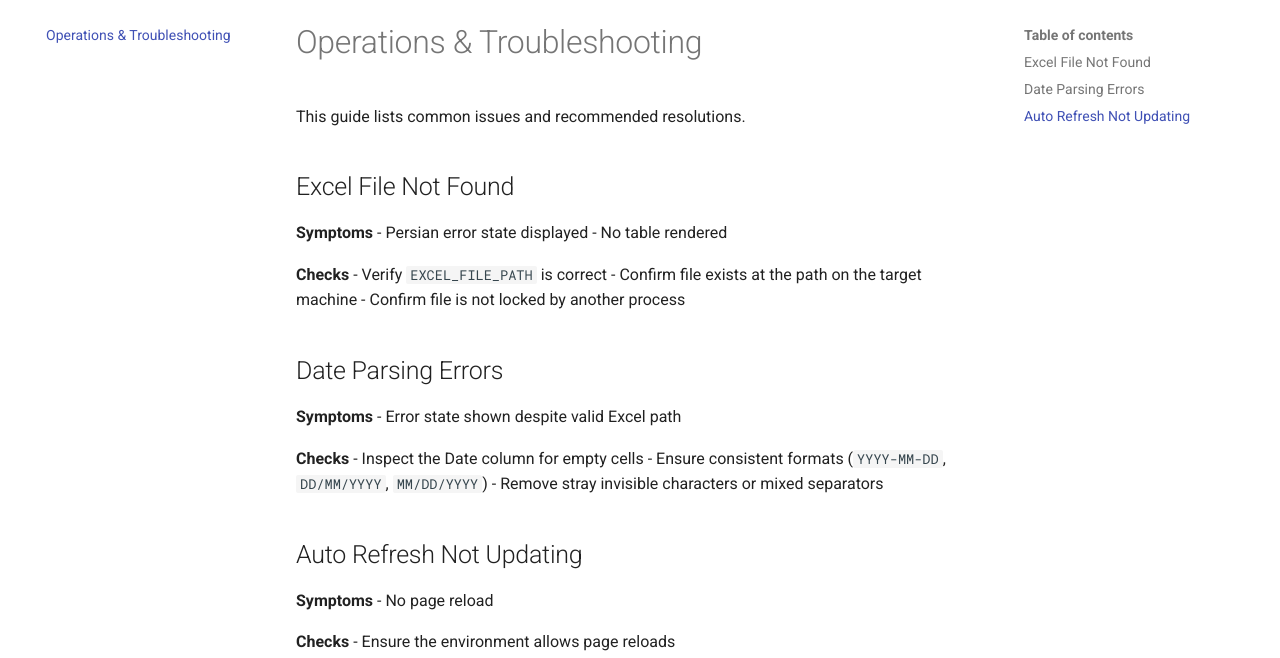
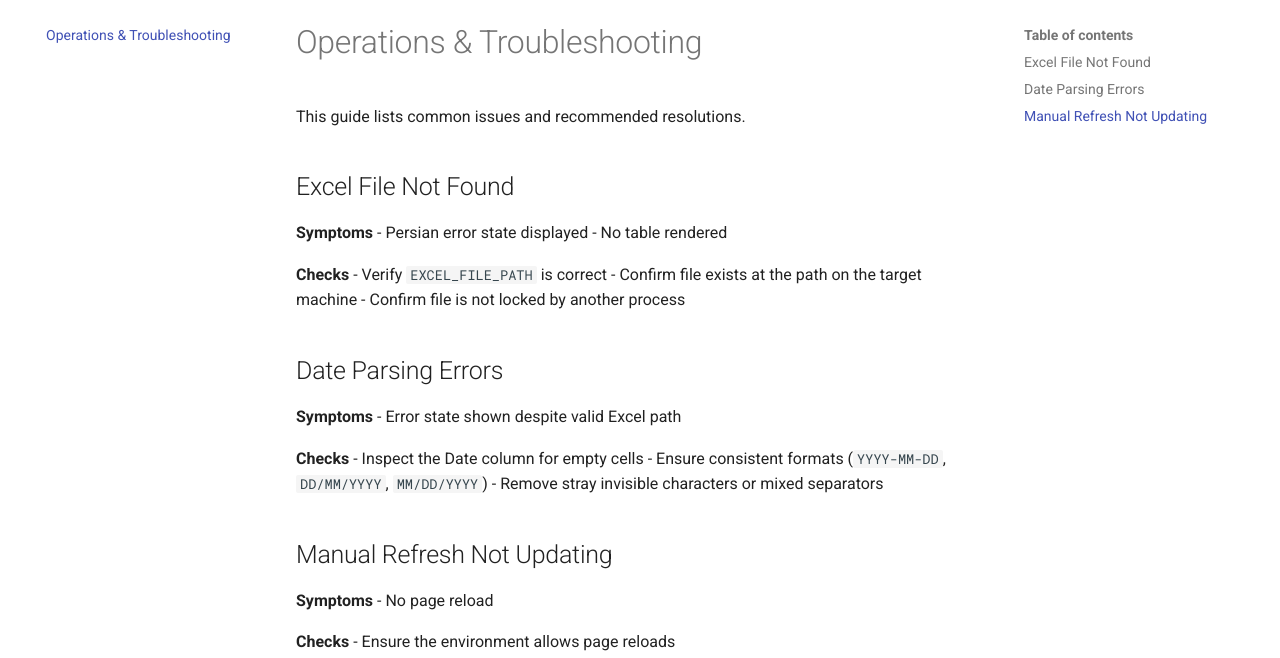
Before and after one commit to shari-ar/ProdSight, an MkDocs documentation site: the page built from docs/troubleshooting.md, in a window 1280 px wide. Shown: the part 124-782 px from the top of the page. Built offline with MkDocs 1.6.1 and Material for MkDocs 9.7.7, drawn with Linux system fonts in a browser that asks for light colours; comment, search, counter and statistics services are not loaded.

Commit message:
Update troubleshooting.md

```diff
--- a/docs/troubleshooting.md
+++ b/docs/troubleshooting.md
@@ -23,7 +23,7 @@ This guide lists common issues and recommended resolutions.
 - Ensure consistent formats (`YYYY-MM-DD`, `DD/MM/YYYY`, `MM/DD/YYYY`)
 - Remove stray invisible characters or mixed separators
 
-## Auto Refresh Not Updating
+## Manual Refresh Not Updating
 
 **Symptoms**
 - No page reload
```
